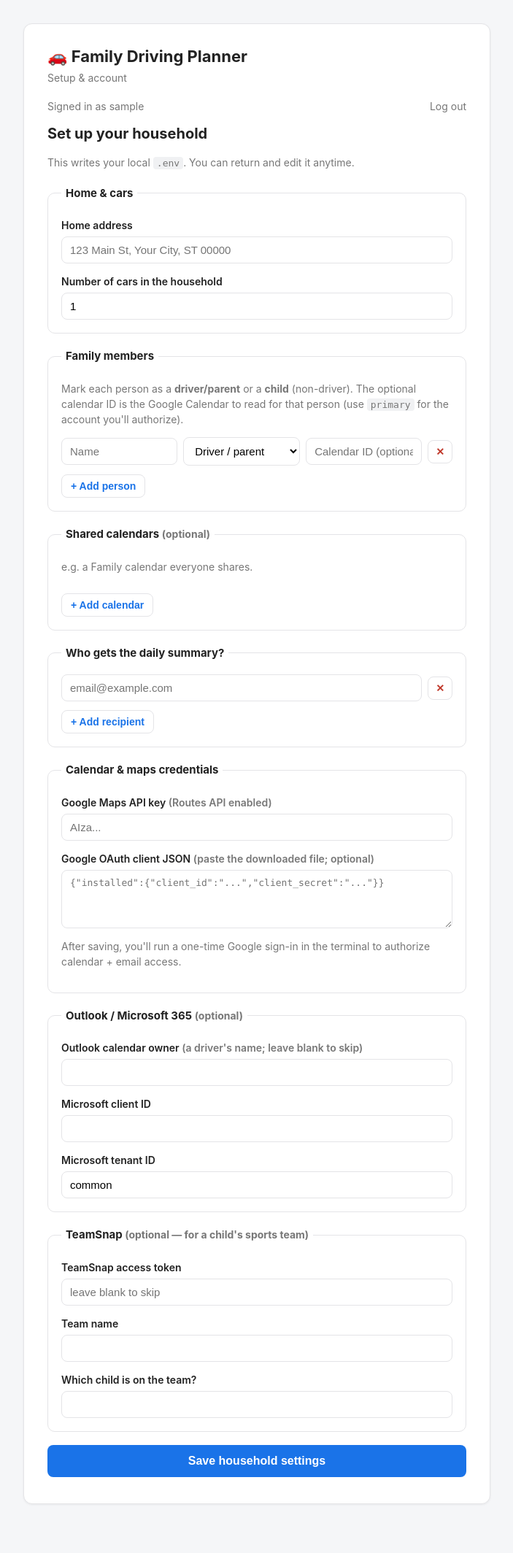
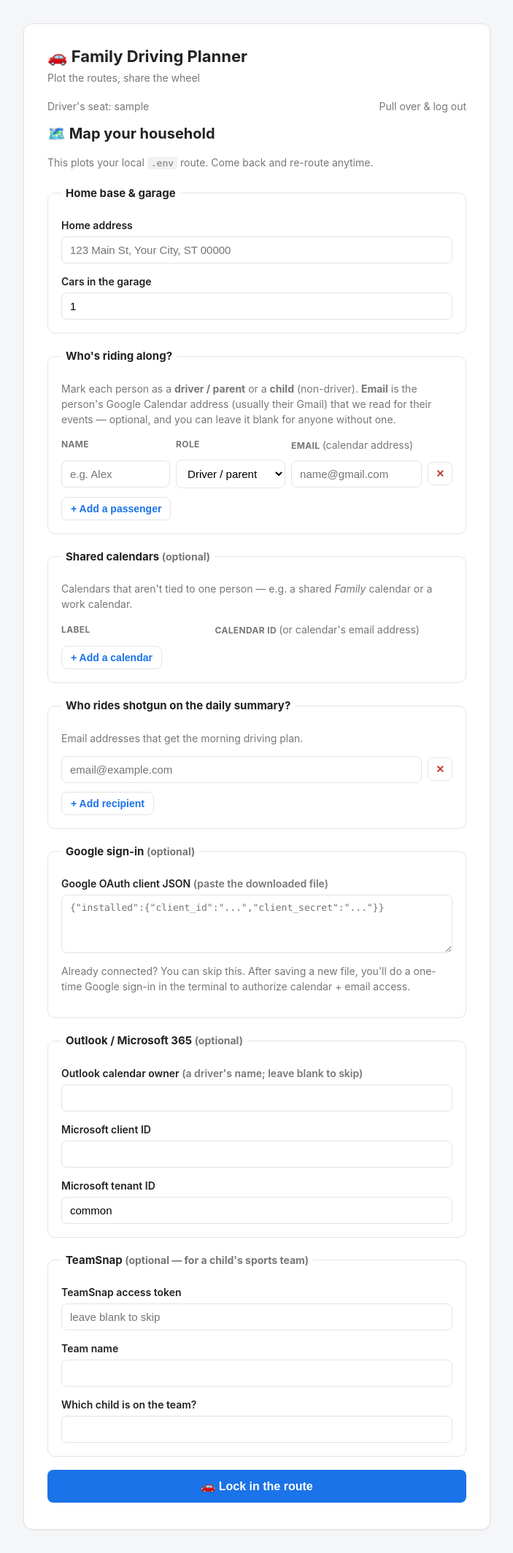
Before and after one commit to rnakashima1/files, a Flask app: page /onboard in a window 1280 px wide. Shown: the whole page at 73% size, without its empty margins (288-991 px from the left). Before the commit the page ends 2061 px from the top, so only its background shows below. Run offline with Flask 3, Linux system fonts and the light colour scheme; the visitor is signed in with stand-in values (Sample User, id 1).

Commit message:
Onboarding UX: column headers, Email field, hide Maps key, draft-today button, driving-themed copy
- Family members: Name | Role | Email column headers (calendar-ID field
  relabeled as Email/calendar address); CSS grid for alignment.
- Shared calendars: Label | Calendar ID headers + note that entries were
  imported from existing GOOGLE_CALENDAR_MAP.
- Removed the Google Maps API key field (and stopped overwriting it on save).
- New /draft-today route + button on the done page: runs main.py --draft-email
  and drops a plan into the account holder's Gmail drafts, with a preview.
- Driving-themed copy across signup/login/verify/forgot/onboard/done.

Co-Authored-By: Claude Fable 5 <noreply@anthropic.com>

```diff
--- a/family-driver/web/app.py
+++ b/family-driver/web/app.py
@@ -9,12 +9,14 @@ Routes
   /onboard           household setup (people, address, #cars, calendars,
                      recipients) — writes the planner's .env
   /done              confirmation
+  /draft-today       run the planner now and create a Gmail draft of the plan
 
-Run it with web/run.py (or the project README's code word). This app only
-configures the planner; it does not itself fetch calendars or send the daily
-plan.
+Run it with web/run.py (or the project README's code word). This app
+configures the planner and can kick off a one-off plan draft on demand.
 """
 import os
+import subprocess
+import sys
 import secrets
 from functools import wraps
 
@@ -249,7 +251,6 @@ def _save_onboarding():
         "NON_DRIVERS": env_writer.join_list(non_drivers),
         "GOOGLE_CALENDAR_MAP": env_writer.join_pairs(cal_pairs),
         "PLAN_RECIPIENTS": env_writer.join_list(recipients),
-        "GOOGLE_MAPS_API_KEY": f.get("maps_key", "").strip(),
     }
 
     # Optional Outlook owner mapping.
@@ -289,6 +290,27 @@ def done():
     return render_template("done.html")
 
 
+@app.route("/draft-today", methods=["POST"])
+@login_required
+def draft_today():
+    """Run the planner now and drop a Gmail draft into the account holder's
+    drafts. Runs main.py in a subprocess so it reads the freshly-saved .env."""
+    base = os.path.dirname(os.path.dirname(os.path.abspath(__file__)))
+    try:
+        proc = subprocess.run(
+            [sys.executable, "main.py", "--draft-email"],
+            cwd=base, capture_output=True, text=True, timeout=180)
+        output = (proc.stdout or "") + (
+            ("\n[errors]\n" + proc.stderr) if proc.returncode and proc.stderr else "")
+        ok = proc.returncode == 0
+    except subprocess.TimeoutExpired:
+        output, ok = "Timed out after 3 minutes while building the plan.", False
+    except Exception as exc:  # noqa: BLE001
+        output, ok = f"Couldn't run the planner: {exc}", False
+    return render_template("plan_result.html", ok=ok, output=output,
+                           recipients=", ".join(config.PLAN_RECIPIENTS))
+
+
 # --------------------------------------------------------------------------
 def _send_verification(email, code):
     result = send_email(
--- a/family-driver/web/static/style.css
+++ b/family-driver/web/static/style.css
@@ -104,7 +104,29 @@ legend { font-weight: 700; padding: 0 6px; font-size: 15px; }
 }
 .person-row input, .extra-row input, .recipient-row input,
 .person-row select { margin-top: 0; }
-.person-row select { flex: 0 0 160px; }
+
+/* Grid layouts so column headers line up with their inputs. */
+.people-grid {
+  display: grid;
+  grid-template-columns: 1fr 150px 1.2fr 34px;
+  gap: 8px;
+  align-items: center;
+}
+.extra-grid {
+  display: grid;
+  grid-template-columns: 1fr 1.4fr 34px;
+  gap: 8px;
+  align-items: center;
+}
+.row-headers {
+  margin-top: 12px;
+  font-size: 12px;
+  font-weight: 700;
+  color: var(--muted);
+  text-transform: uppercase;
+  letter-spacing: 0.03em;
+}
+.row-headers .muted { text-transform: none; letter-spacing: 0; font-weight: 400; }
 
 button.add, button.remove, button.link-button {
   background: none;
@@ -134,6 +156,27 @@ button.link-button { border: none; padding: 0; margin-top: 8px; }
 
 .topbar { display: flex; justify-content: space-between; margin-bottom: 8px; }
 .inline-form { display: inline; }
+
+.cta {
+  margin: 18px 0;
+  padding: 16px 20px;
+  background: #f0f6ff;
+  border: 1px solid #d6e4ff;
+  border-radius: 10px;
+}
+.cta h3 { margin-top: 0; }
+.plan-output {
+  background: #1e1e1e;
+  color: #e8e8e8;
+  padding: 14px 16px;
+  border-radius: 10px;
+  font-size: 12.5px;
+  line-height: 1.45;
+  white-space: pre-wrap;
+  word-break: break-word;
+  max-height: 420px;
+  overflow: auto;
+}
 .steps li { margin: 8px 0; }
 code {
   background: #f0f1f3;
--- a/family-driver/web/templates/base.html
+++ b/family-driver/web/templates/base.html
@@ -10,7 +10,7 @@
   <div class="card">
     <header>
       <h1>🚗 Family Driving Planner</h1>
-      <p class="tagline">Setup &amp; account</p>
+      <p class="tagline">Plot the routes, share the wheel</p>
     </header>
 
     {% with messages = get_flashed_messages(with_categories=true) %}
--- a/family-driver/web/templates/forgot.html
+++ b/family-driver/web/templates/forgot.html
@@ -1,7 +1,7 @@
 {% extends "base.html" %}
 {% block title %}Forgot password{% endblock %}
 {% block content %}
-<h2>Reset your password</h2>
+<h2>🔑 Lost your keys?</h2>
 <p class="muted">Enter your email and we'll send a reset link (valid 1 hour).</p>
 <form method="post" action="{{ url_for('forgot') }}">
   <input type="hidden" name="_csrf" value="{{ csrf_token() }}">
--- a/family-driver/web/templates/onboard.html
+++ b/family-driver/web/templates/onboard.html
@@ -1,68 +1,83 @@
 {% extends "base.html" %}
-{% block title %}Household setup{% endblock %}
+{% block title %}Map your household{% endblock %}
 {% block content %}
 <div class="topbar">
-  <span class="muted">Signed in as {{ account }}</span>
-  <a href="{{ url_for('logout') }}" class="muted">Log out</a>
+  <span class="muted">Driver's seat: {{ account }}</span>
+  <a href="{{ url_for('logout') }}" class="muted">Pull over &amp; log out</a>
 </div>
 
-<h2>Set up your household</h2>
-<p class="muted">This writes your local <code>.env</code>. You can return and edit it anytime.</p>
+<h2>🗺️ Map your household</h2>
+<p class="muted">This plots your local <code>.env</code> route. Come back and re-route anytime.</p>
 
 <form method="post" action="{{ url_for('onboard') }}">
   <input type="hidden" name="_csrf" value="{{ csrf_token() }}">
 
   <fieldset>
-    <legend>Home &amp; cars</legend>
+    <legend>Home base &amp; garage</legend>
     <label>Home address
       <input type="text" name="home_address" value="{{ existing.home_address }}"
              placeholder="123 Main St, Your City, ST 00000" required>
     </label>
-    <label>Number of cars in the household
+    <label>Cars in the garage
       <input type="number" name="num_cars" min="1" max="10"
              value="{{ existing.num_cars or 1 }}" required>
     </label>
   </fieldset>
 
   <fieldset>
-    <legend>Family members</legend>
-    <p class="muted">Mark each person as a <strong>driver/parent</strong> or a
-      <strong>child</strong> (non-driver). The optional calendar ID is the
-      Google Calendar to read for that person (use <code>primary</code> for the
-      account you'll authorize).</p>
+    <legend>Who's riding along?</legend>
+    <p class="muted">Mark each person as a <strong>driver / parent</strong> or a
+      <strong>child</strong> (non-driver). <strong>Email</strong> is the person's
+      Google Calendar address (usually their Gmail) that we read for their events
+      — optional, and you can leave it blank for anyone without one.</p>
+    <div class="row-headers people-grid">
+      <span>Name</span>
+      <span>Role</span>
+      <span>Email <span class="muted">(calendar address)</span></span>
+      <span></span>
+    </div>
     <div id="people">
       {% for p in existing.people %}
-      <div class="person-row">
-        <input type="text" name="person_name" value="{{ p.name }}" placeholder="Name" required>
+      <div class="person-row people-grid">
+        <input type="text" name="person_name" value="{{ p.name }}" placeholder="e.g. Alex" required>
         <select name="person_role">
           <option value="driver" {{ 'selected' if p.role == 'driver' }}>Driver / parent</option>
           <option value="child" {{ 'selected' if p.role == 'child' }}>Child (non-driver)</option>
         </select>
-        <input type="text" name="person_calid" value="{{ p.calid }}" placeholder="Calendar ID (optional)">
+        <input type="text" name="person_calid" value="{{ p.calid }}" placeholder="name@gmail.com">
         <button type="button" class="remove" onclick="this.closest('.person-row').remove()">✕</button>
       </div>
       {% endfor %}
     </div>
-    <button type="button" class="add" onclick="addPerson()">+ Add person</button>
+    <button type="button" class="add" onclick="addPerson()">+ Add a passenger</button>
   </fieldset>
 
   <fieldset>
     <legend>Shared calendars <span class="muted">(optional)</span></legend>
-    <p class="muted">e.g. a Family calendar everyone shares.</p>
+    <p class="muted">Calendars that aren't tied to one person — e.g. a shared
+      <em>Family</em> calendar or a work calendar.
+      {% if existing.extras %}These were imported from your existing setup
+      (your <code>GOOGLE_CALENDAR_MAP</code>); edit or remove any you don't want.{% endif %}</p>
+    <div class="row-headers extra-grid">
+      <span>Label</span>
+      <span>Calendar ID <span class="muted">(or calendar's email address)</span></span>
+      <span></span>
+    </div>
     <div id="extras">
       {% for e in existing.extras %}
-      <div class="extra-row">
-        <input type="text" name="extra_label" value="{{ e.label }}" placeholder="Label (e.g. Family)">
-        <input type="text" name="extra_calid" value="{{ e.calid }}" placeholder="Calendar ID">
+      <div class="extra-row extra-grid">
+        <input type="text" name="extra_label" value="{{ e.label }}" placeholder="e.g. Family">
+        <input type="text" name="extra_calid" value="{{ e.calid }}" placeholder="...@group.calendar.google.com">
         <button type="button" class="remove" onclick="this.closest('.extra-row').remove()">✕</button>
       </div>
       {% endfor %}
     </div>
-    <button type="button" class="add" onclick="addExtra()">+ Add calendar</button>
+    <button type="button" class="add" onclick="addExtra()">+ Add a calendar</button>
   </fieldset>
 
   <fieldset>
-    <legend>Who gets the daily summary?</legend>
+    <legend>Who rides shotgun on the daily summary?</legend>
+    <p class="muted">Email addresses that get the morning driving plan.</p>
     <div id="recipients">
       {% for r in existing.recipients %}
       <div class="recipient-row">
@@ -75,16 +90,14 @@
   </fieldset>
 
   <fieldset>
-    <legend>Calendar &amp; maps credentials</legend>
-    <label>Google Maps API key <span class="muted">(Routes API enabled)</span>
-      <input type="text" name="maps_key" value="{{ existing.maps_key }}" placeholder="AIza...">
-    </label>
-    <label>Google OAuth client JSON <span class="muted">(paste the downloaded file; optional)</span>
+    <legend>Google sign-in <span class="muted">(optional)</span></legend>
+    <label>Google OAuth client JSON <span class="muted">(paste the downloaded file)</span>
       <textarea name="google_credentials" rows="4"
         placeholder='{"installed":{"client_id":"...","client_secret":"..."}}'></textarea>
     </label>
-    <p class="muted">After saving, you'll run a one-time Google sign-in in the
-      terminal to authorize calendar + email access.</p>
+    <p class="muted">Already connected? You can skip this. After saving a new file,
+      you'll do a one-time Google sign-in in the terminal to authorize calendar
+      + email access.</p>
   </fieldset>
 
   <fieldset>
@@ -113,24 +126,24 @@
     </label>
   </fieldset>
 
-  <button type="submit" class="primary">Save household settings</button>
+  <button type="submit" class="primary">🚗 Lock in the route</button>
 </form>
 
 <template id="person-template">
-  <div class="person-row">
-    <input type="text" name="person_name" placeholder="Name" required>
+  <div class="person-row people-grid">
+    <input type="text" name="person_name" placeholder="e.g. Alex" required>
     <select name="person_role">
       <option value="driver">Driver / parent</option>
       <option value="child">Child (non-driver)</option>
     </select>
-    <input type="text" name="person_calid" placeholder="Calendar ID (optional)">
+    <input type="text" name="person_calid" placeholder="name@gmail.com">
     <button type="button" class="remove" onclick="this.closest('.person-row').remove()">✕</button>
   </div>
 </template>
 <template id="extra-template">
-  <div class="extra-row">
-    <input type="text" name="extra_label" placeholder="Label (e.g. Family)">
-    <input type="text" name="extra_calid" placeholder="Calendar ID">
+  <div class="extra-row extra-grid">
+    <input type="text" name="extra_label" placeholder="e.g. Family">
+    <input type="text" name="extra_calid" placeholder="...@group.calendar.google.com">
     <button type="button" class="remove" onclick="this.closest('.extra-row').remove()">✕</button>
   </div>
 </template>
--- a/family-driver/web/templates/verify.html
+++ b/family-driver/web/templates/verify.html
@@ -1,7 +1,7 @@
 {% extends "base.html" %}
 {% block title %}Verify email{% endblock %}
 {% block content %}
-<h2>Verify your email</h2>
+<h2>🛂 Check your mirrors</h2>
 <p class="muted">Enter the 6-digit code we emailed to <strong>{{ email }}</strong>.</p>
 <form method="post" action="{{ url_for('verify') }}">
   <input type="hidden" name="_csrf" value="{{ csrf_token() }}">
```
Also changed, not shown: family-driver/web/templates/done.html (+22 -11 lines), family-driver/web/templates/login.html (+5 -4 lines), family-driver/web/templates/plan_result.html (added, +20 -0 lines), family-driver/web/templates/signup.html (+4 -4 lines).
